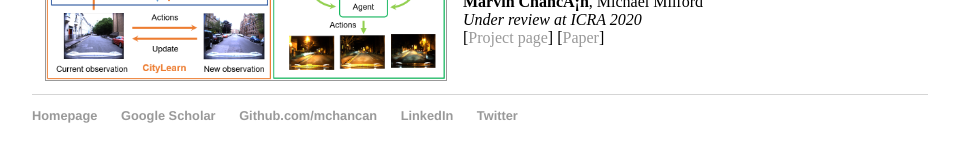
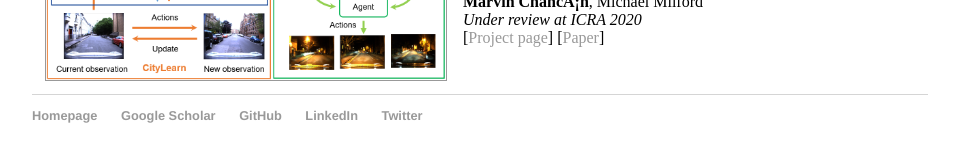
Before and after one commit to mchancan/mchancan.github.io, a Jekyll site: the page built from index.html, in a window 1280 px wide. Shown: the part 536-698 px from the top of the page, without its empty margins (160-1119 px from the left). Built offline with Jekyll 4.4.1, drawn with Linux system fonts in a browser that asks for light colours; comment, search, counter and statistics services are not loaded.

Commit message:
Update default.html

```diff
--- a/_layouts/default.html
+++ b/_layouts/default.html
@@ -43,7 +43,7 @@
 	    		<ul>
 				<li><a href="https://sites.google.com/view/mchancan/">Homepage</a></li>
 				<li><a href="https://scholar.google.com/citations?user=iK7xhJ4AAAAJ&hl=en">Google Scholar</a></li>
-	        		<li><a href="https://github.com/mchancan">Github.com/mchancan</a></li>
+	        		<li><a href="https://github.com/mchancan">GitHub</a></li>
 	        		<li><a href="https://www.linkedin.com/in/mchancan/">LinkedIn</a></li>
 	        		<li><a href="https://twitter.com/mchancan">Twitter</a></li>
 			</ul>
```
